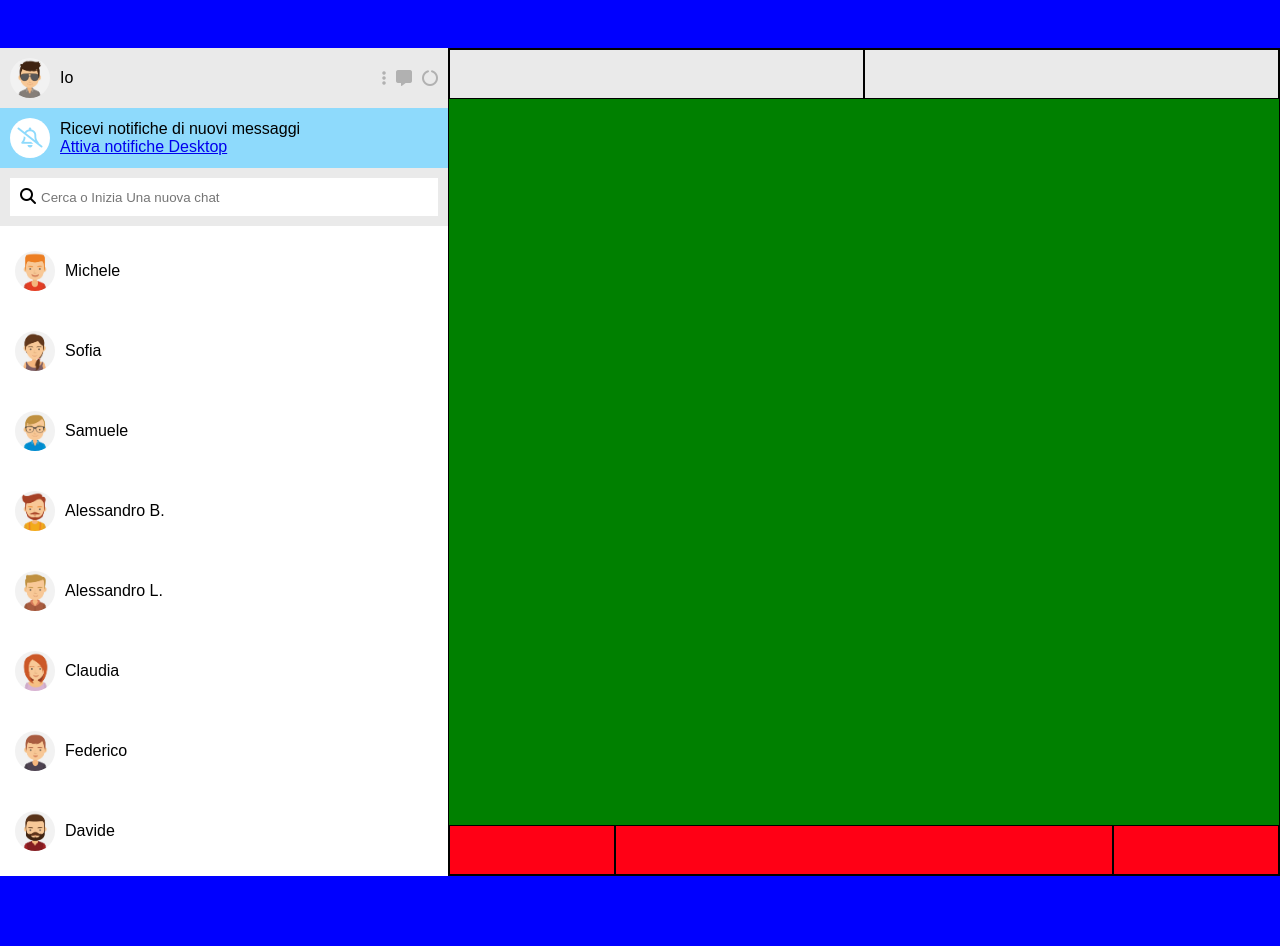
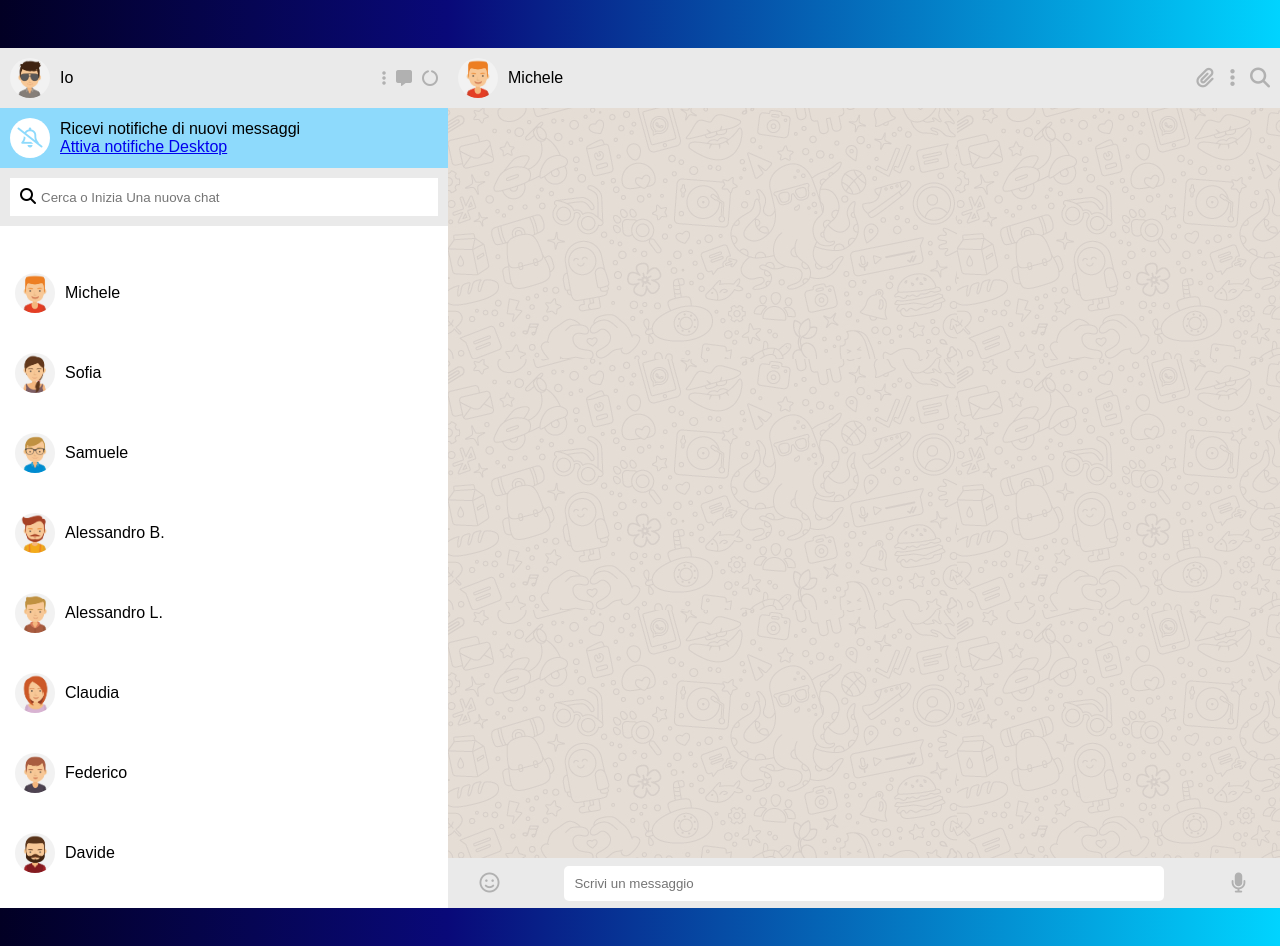
Before and after one commit to LucaFaedda/vue-boolzapp, a plain HTML site: page index.html in a window 1280 px wide. Before the commit the page ends 924 px from the top, so only its background shows below. Drawn offline with nearby package versions, Linux system fonts and the light colour scheme.

Commit message:
aggiunto sfondo e aggiustato height

```diff
--- a/css/style.css
+++ b/css/style.css
@@ -5,7 +5,7 @@
 }
 
 body{
-    background-color: blue;
+    background-image: linear-gradient(90deg, #020024 0%, #090979 35%, #00d4ff 100%);
     font-family: Arial, Helvetica, sans-serif;
 }
 
@@ -18,12 +18,14 @@ body{
 .container-sx{
     width: 35%;
     background-color:#fff ;
-    height: 100%;
 }
 
 .container-dx{
     width: 65%;
-    border: 1px solid black;
+}
+
+.parte-superiore{
+    height: 200px;
 }
 
 /* .profilo, .silenzia, .search-bar{
@@ -83,8 +85,6 @@ body{
     background-color: #8edafc;
     display: flex;
     align-items: center;
-    height: 10%;
-
 }
 
 .silenzia i{
@@ -133,6 +133,7 @@ body{
 
 .lista-contatti{
     background-color: #fff;
+    height: calc(100% - 200px);
 }
 
 .unstyled-list{
@@ -156,23 +157,36 @@ body{
 
 .profilo-contatto{
     width: 100%;
-    height: 50px;
+
     display: flex;
     justify-content: space-between;
 }
 
 .img-contatto, .pulsanti-contatto{
     width: 50%;
-    border: 1px solid black;
-    height: 100%;
     background-color:#eaeaea;
+    display: flex;
+    align-items: center;
+
 }
 
+.pulsanti-contatto{
+    color: #b1b1b1;
+    display: flex;
+    flex-direction: row-reverse;
+    font-size: 20px;
+
+}
+
+.pulsanti-contatto i{
+    margin: 5px;
+    margin-right: 10px;
+}
 /* sezione chat */
 
 .chat{
     height: calc(100% - 100px);
-    background-color:green;
+    background-image: url(../img/mine.jpg);
     width: 100%;
 }
 
@@ -186,15 +200,34 @@ body{
 }
 
 .emoticon, .vocal{
-    width: 20%;
-    height: 100%;
-    border: 1px solid black;
-    background-color: rgb(255, 0, 21);
+    width: 10%;
+
+    background-color:#eaeaea;
+    display: flex;
+    align-items: center;
+    justify-content: center;
+    font-size: 20px;
+    color: #b1b1b1;
 }
 
 .input-text{
-    width: 60%;
-    height: 100%;
-    border: 1px solid black;
-    background-color: rgb(255, 0, 21);
+    width: 80%;
+    background-color:#eaeaea;
+    display: flex;
+    align-items: center;
+
 }
+
+.input-invio{
+    width:100%;
+    display: flex;
+    justify-content: center;
+}
+
+.input-invio input{
+    width: 90%;
+    padding: 10px;
+    border: none;
+    border-radius: 5px;
+
+}
--- a/index.html
+++ b/index.html
@@ -12,6 +12,7 @@
         <div id="app">
             <div class="container">
                 <div class="container-sx">
+                    <div class="parte-superiore">
                         <div class="profilo">
                             <div class="img-profilo">
                                 <div class="img-cerchio">
@@ -43,9 +44,11 @@
                             </div>
 
                         </div>
+
+                    </div>
                     <div class="lista-contatti">
                         <ul class="unstyled-list">
-                            <li v-for="item in contacts">
+                            <li v-for="(item, index) in contacts" @click="userClick(index)">
                                 <div class="contatti">
                                     <div class="img-cerchio ">
                                         <img :src="`./img/avatar${item.avatar}.jpg`" class="roundend">
@@ -56,15 +59,22 @@
                             </li>
                         </ul>
                     </div>
-
                 </div>
                 <div class="container-dx">
                     <div class="profilo-contatto">
-                        <div class="img-contatto"  >
+                        <div class="img-contatto" >
+                            <div class="img-cerchio ">
+                                <img :src="`./img/avatar${contacts[itemActive].avatar}.jpg`" class="roundend">
+                            </div>
+                            <div class="testo">
+                                {{ contacts[itemActive].name }}
 
                             </div>
+                        </div>
                         <div class="pulsanti-contatto">
-
+                            <i class="fa-solid fa-magnifying-glass"></i>
+                            <i class="fa-solid fa-ellipsis-vertical"></i>
+                            <i class="fa-solid fa-paperclip"></i>
                         </div>
 
                     </div>
@@ -73,13 +83,15 @@
                     </div>
                     <div class="send-message">
                         <div class="emoticon">
-
+                            <i class="fa-regular fa-face-smile"></i>
                         </div>
                         <div class="input-text">
-
+                            <div class="input-invio">
+                                <input type="text" placeholder="Scrivi un messaggio">
+                            </div>
                         </div>
                         <div class="vocal">
-
+                            <i class="fa-solid fa-microphone"></i>
                         </div>
                     </div>
                 </div>
--- a/js/script.js
+++ b/js/script.js
@@ -13,15 +13,15 @@ createApp({
                     avatar: '_1',
                     visible: true,
                     messages: [
-                        {   date:  '',
+                        {   date:  '10/01/2020 15:30:55',
                             message: 'Hai portato a spasso il cane?',
                             status: 'sent'
                         },
-                        {   date: '',
+                        {   date: '10/01/2020 15:50:00',
                             message: 'Ricordati di stendere i panni',
                             status: 'sent'
                         },
-                        {   date: '',
+                        {   date: '10/01/2020 16:15:22',
                             message: 'Tutto fatto!',
                             status: 'receveid'
                         },
@@ -32,15 +32,15 @@ createApp({
                     avatar: '_2',
                     visible: true,
                     messages: [
-                        {   date: '',
+                        {   date: '20/03/2020 16:30:00',
                             message: 'Ciao come stai?',
                             status: 'sent'
                         },
-                        {   date: '',
+                        {   date: '20/03/2020 16:30:55',
                             message: 'Bene grazie! Stasera ci vediamo?',
                             status: 'receveid'
                         },
-                        {   date: '',
+                        {   date: '20/03/2020 16:35:00',
                             message: 'Mi piacerebbe ma devo andare a fare la spesa',
                             status: 'receveid'
                         },
@@ -51,15 +51,15 @@ createApp({
                     avatar: '_3',
                     visible: true,
                     messages: [
-                        {   date: '',
+                        {   date:  '28/03/2020 10:10:40',
                             message: 'La marianna va in campagna',
                             status: 'received'
                         },
-                        {   date: '',
+                        {   date:  '28/03/2020 10:20:10',
                             message: 'Sicuro di non aver sbagliato chat?',
                             status: 'sent'
                         },
-                        {   date: '',
+                        {   date: '28/03/2020 16:15:22',
                             message: 'Ah, scusa!!',
                             status: 'receveid'
                         },
@@ -70,11 +70,11 @@ createApp({
                     avatar: '_4',
                     visible: true,
                     messages: [
-                        {   date: '',
+                        {   date: '10/01/2020 15:30:55',
                             message: 'Lo sai che ha aperto una nuova pizzaria?',
                             status: 'sent'
                         },
-                        {   date: '',
+                        {   date:  '10/01/2020 15:50:00',
                             message: 'Si, ma preferirei andare al cinema',
                             status: 'receveid'
                         },
@@ -85,11 +85,11 @@ createApp({
                     avatar: '_5',
                     visible: true,
                     messages: [
-                        {   date: '',
+                        {   date:  '10/01/2020 15:30:55',
                             message: 'Ricordati di chiamare la nonna',
                             status: 'sent'
                         },
-                        {   date: '',
+                        {   date: '10/01/2020 15:50:00',
                             message: 'Va bene, stasera la sento',
                             status: 'receveid'
                         },
@@ -100,15 +100,15 @@ createApp({
                     avatar: '_6',
                     visible: true,
                     messages: [
-                        {   date: '',
+                        {   date:  '10/01/2020 15:30:55',
                             message: 'Ciao Claudia, hai novità?',
                             status: 'sent'
                         },
-                        {   date: '',
+                        {   date: '10/01/2020 15:50:00',
                             message: 'Non ancora',
                             status: 'receveid'
                         },
-                        {   date: '',
+                        {   date:'10/01/2020 15:51:00',
                             message: 'Appena sai qualcosa scrivimi subito per vafore',
                             status: 'sent'
                         },
@@ -119,11 +119,11 @@ createApp({
                     avatar: '_7',
                     visible: true,
                     messages: [
-                        {   date: '',
+                        {   date: '10/01/2020 15:30:55',
                             message: 'Fai gli auguri a MArtina che è il suo compleanno',
                             status: 'sent'
                         },
-                        {   date: '',
+                        {   date: '10/01/2020 15:50:00',
                             message: 'Grazie per avermelo ricordato, le scrivo subitissimo!',
                             status: 'receveid'
                         },
@@ -134,15 +134,15 @@ createApp({
                     avatar: '_8',
                     visible: true,
                     messages: [
-                        {   date: '',
+                        {   date: '10/01/2020 15:30:55',
                             message: 'Ciao, andiamo a mangiare la pizza stasera?',
                             status: 'receveid'
                         },
-                        {   date: '',
+                        {   date: '10/01/2020 15:50:00',
                             message: 'No, l\'ho già mangiasta ieri, ordiniamo del sushi!!!',
                             status: 'sent'
                         },
-                        {   date: '',
+                        {   date:  '10/01/2020 15:51:00',
                             message: 'Ok perfetto!!',
                             status: 'receveid'
                         },
@@ -154,6 +154,13 @@ createApp({
         }
 
     },
+    methods: {
+        userClick(index)
+        {
+            this.itemActive = index
+            console.log(`ITEMACTIVE:${this.itemActive}`)
+        }
+    },
 
 
 
```
Lines whose indentation alone changed are shown as unchanged.
